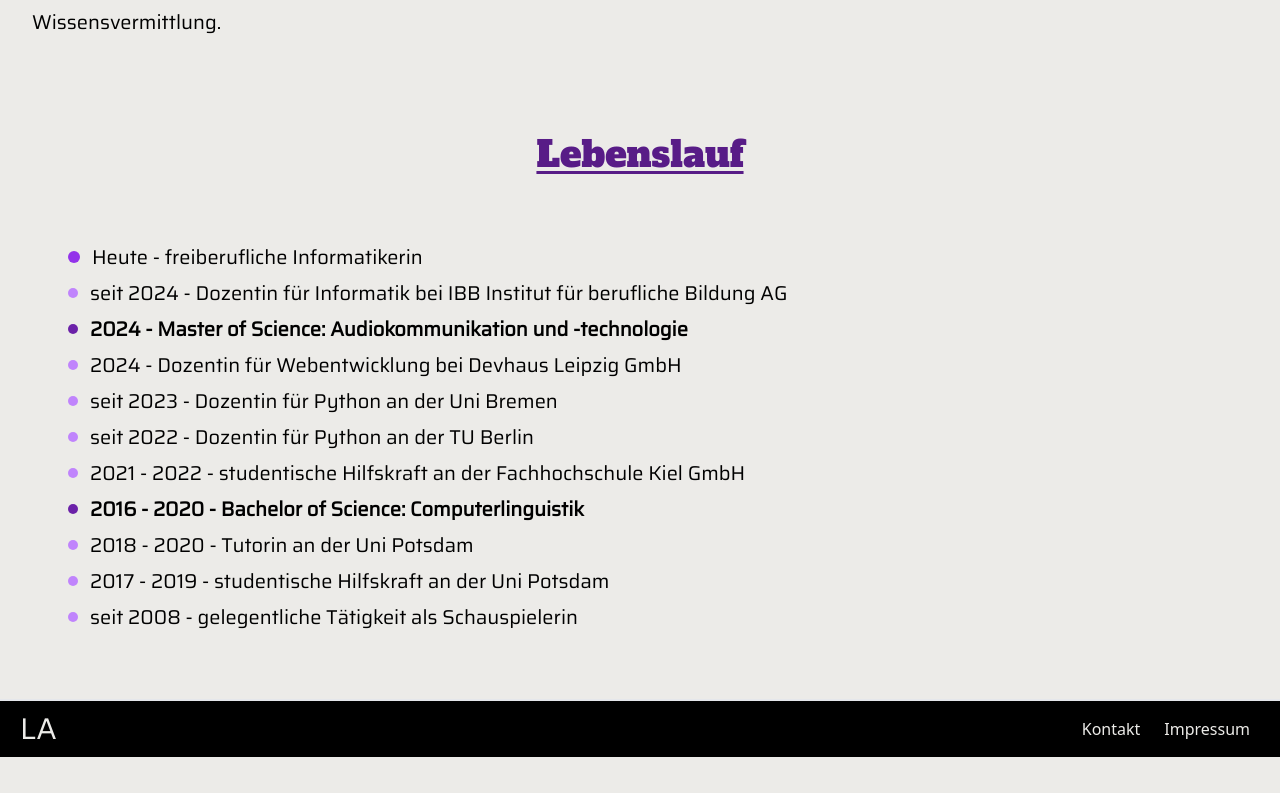
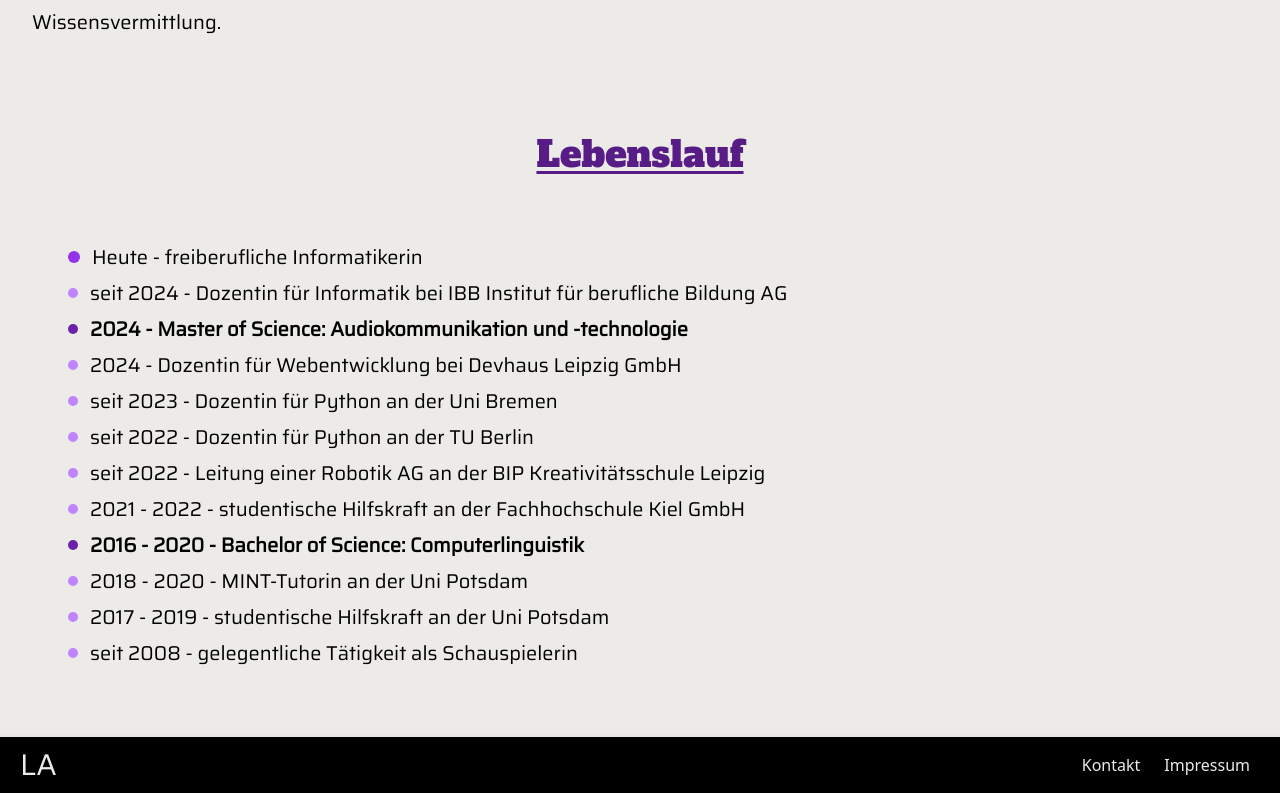
Before and after one commit to louziferr/luzie-website, a Next.js app: page /ueber_mich in a window 1280 px wide. Shown: the part 890-1683 px from the top of the page. Before the commit the page ends 1647 px from the top, so only its background shows below. Built offline with nearby package versions, Linux system fonts and the light colour scheme; a web font is replaced by a local one; what tailwindcss-animated would draw is missing.

Commit message:
small content change

```diff
--- a/app/lehre/page.tsx
+++ b/app/lehre/page.tsx
@@ -36,13 +36,12 @@ export default function Lehre() {
                 Interesse an einem maßgeschneiderten Kurs zu Informatik haben.
                 Ich unterrichte Kinder, Jugendliche und Erwachsene und passe das
                 Niveau sowie die Lehr- und Lernmethoden an die jeweilige
-                Zielgruppe an.
+                Zielgruppe an. Die Kurse können online oder vor Ort stattfinden.
                 <br /> <br />
-                Ich biete bereits erprobte Kurskonzepte zu verschiedenen Themen
-                der Informatik an, die strukturiert und praxisnah Wissen
-                vermitteln. Gleichzeitig lege ich großen Wert auf individuelle
-                Anpassung. Auf Wunsch entwickle ich maßgeschneiderte Kurse, die
-                genau auf das Projekt und die Lernziele abgestimmt sind.
+                Eine Auflistung bereits erprobter Kurskonzepte zu verschiedenen
+                Themen der Informatik findest du auf dieser Seite. Auf Wunsch
+                entwickle ich neue, maßgeschneiderte Kurse, die genau auf das
+                Projekt und die Lernziele abgestimmt sind.
                 <br />
                 <br />
               </p>
--- a/app/ueber_mich/page.tsx
+++ b/app/ueber_mich/page.tsx
@@ -112,6 +112,16 @@ export default function Programmierung() {
                 <div className="bg-purple-400 text-xl md:text-3xl font-alfa mr-3 rounded-full w-[10px] h-[10px]"></div>
               </div>
               <p>
+                seit 2022 - Leitung einer Robotik AG an der BIP
+                Kreativitätsschule Leipzig
+              </p>
+            </li>
+
+            <li className="p-1 flex items-center">
+              <div className="relative flex">
+                <div className="bg-purple-400 text-xl md:text-3xl font-alfa mr-3 rounded-full w-[10px] h-[10px]"></div>
+              </div>
+              <p>
                 2021 - 2022 - studentische Hilfskraft an der Fachhochschule Kiel
                 GmbH
               </p>
@@ -130,7 +140,7 @@ export default function Programmierung() {
               <div className="relative flex">
                 <div className="bg-purple-400 text-xl md:text-3xl font-alfa mr-3 rounded-full w-[10px] h-[10px]"></div>
               </div>
-              <p>2018 - 2020 - Tutorin an der Uni Potsdam</p>
+              <p>2018 - 2020 - MINT-Tutorin an der Uni Potsdam</p>
             </li>
 
             <li className="p-1 flex items-center">
```
